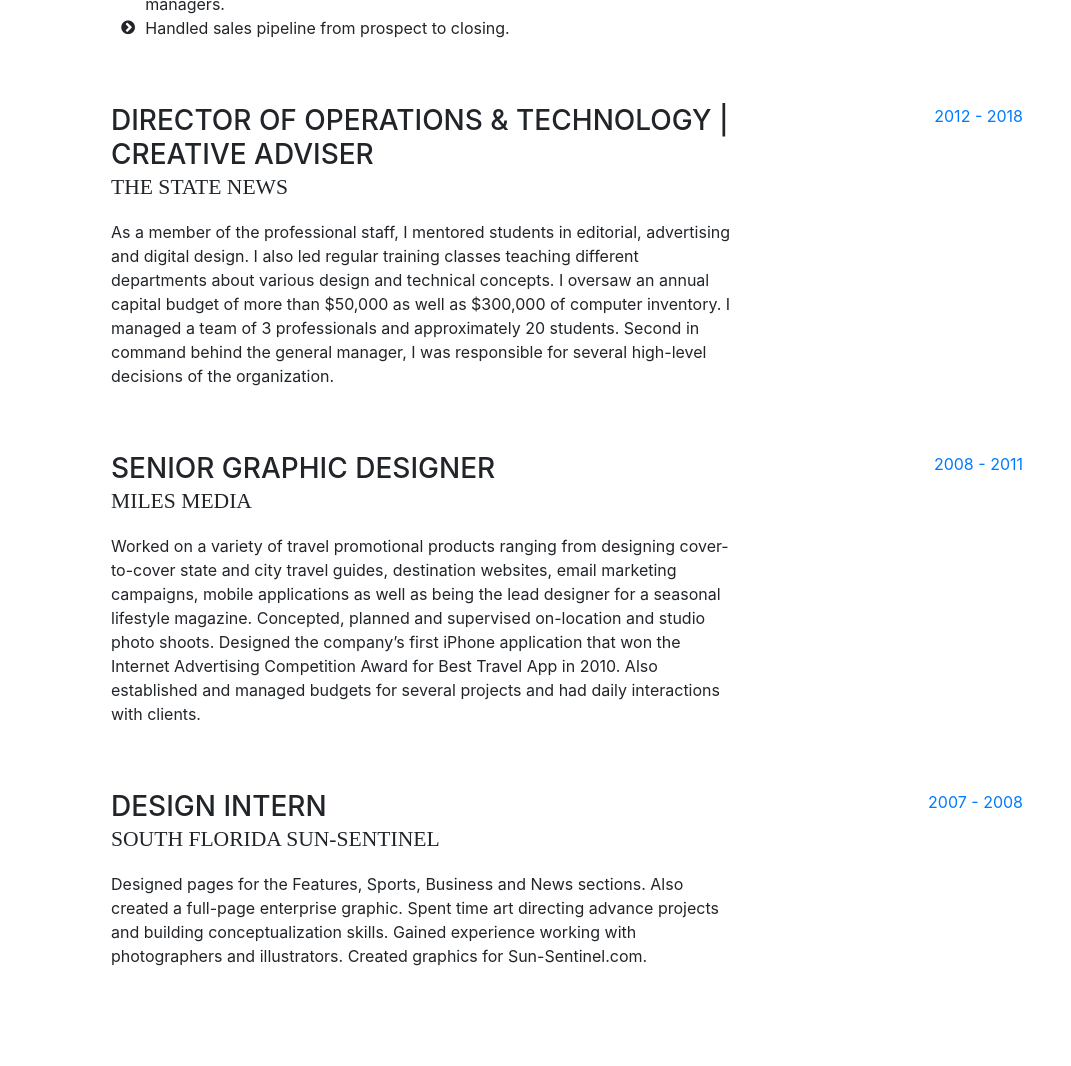
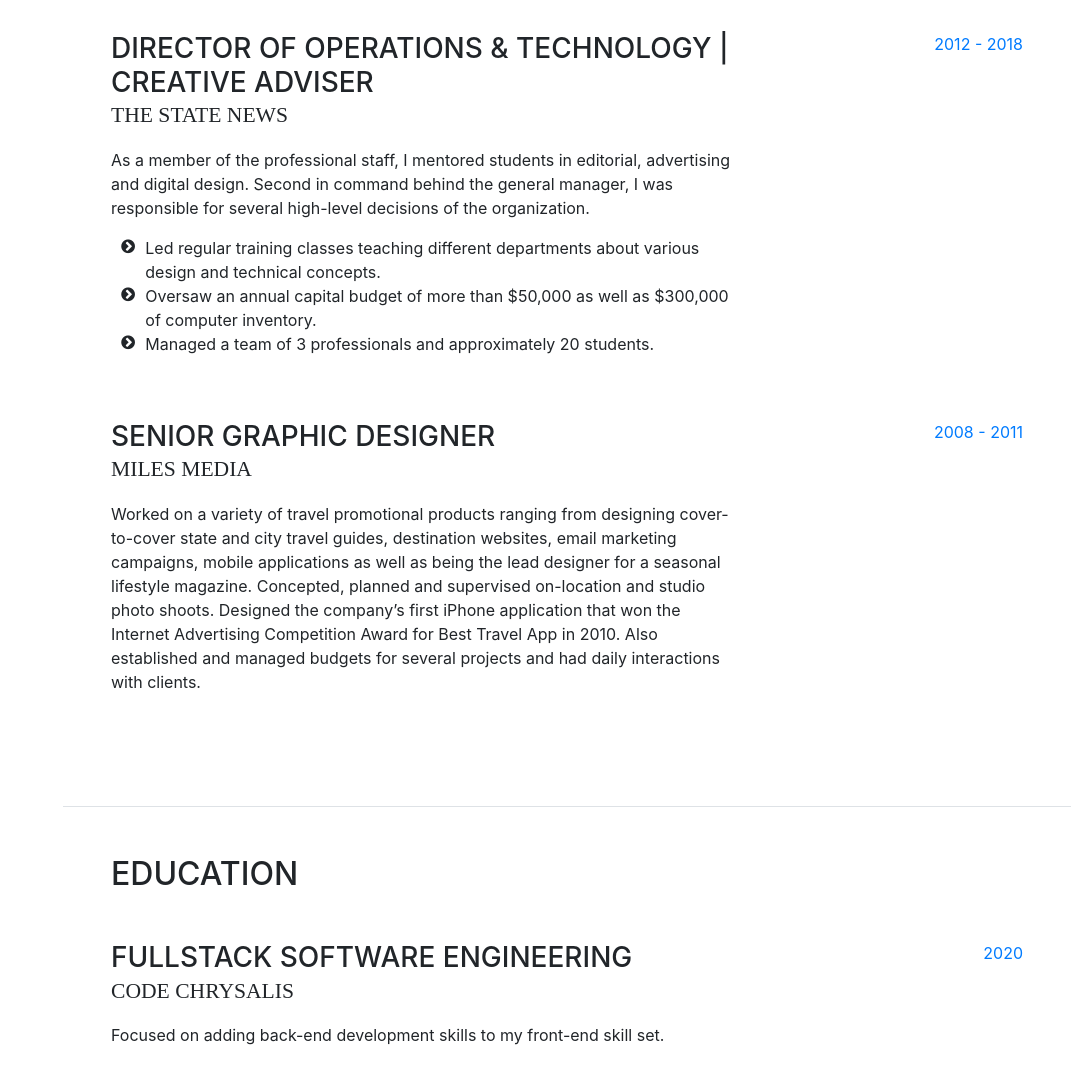
Before and after one commit to travisricks/travisricks.com, a website with bundled scripts: page index.html in a window 1280 px wide. Shown: the part 2483-3549 px from the top of the page, without its empty margins (209-1280 px from the left). Built offline with nearby package versions, Linux system fonts and the light colour scheme; a web font is replaced by a local one.

Commit message:
update resume

```diff
--- a/index.html
+++ b/index.html
@@ -391,12 +391,7 @@
               <p>
                 Led all operational decisions for the startup digital agency
                 inside of The State News. SNworks builds and manages websites
-                and workflow solutions for various media organizations around
-                the United States. In addition to being the main contact for
-                clients, I also led the UI and UX design, and front-end
-                development of our software apps and client websites. I was
-                responsible for making sure projects were completed on time and
-                on budget as well as overall profitability.
+                and workflow solutions for various media organizations.
               </p>
               <ul class="fa-ul">
                 <li>
@@ -450,15 +445,27 @@
               <div class="subheading mb-3">The State News</div>
               <p>
                 As a member of the professional staff, I mentored students in
-                editorial, advertising and digital design. I also led regular
-                training classes teaching different departments about various
-                design and technical concepts. I oversaw an annual capital
-                budget of more than $50,000 as well as $300,000 of computer
-                inventory. I managed a team of 3 professionals and approximately
-                20 students. Second in command behind the general manager, I was
-                responsible for several high-level decisions of the
-                organization.
+                editorial, advertising and digital design. Second in command
+                behind the general manager, I was responsible for several
+                high-level decisions of the organization.
               </p>
+              <ul class="fa-ul">
+                <li>
+                  <i class="fa-li fa fa-chevron-circle-right"></i>
+                  Led regular training classes teaching different departments
+                  about various design and technical concepts.
+                </li>
+                <li>
+                  <i class="fa-li fa fa-chevron-circle-right"></i>
+                  Oversaw an annual capital budget of more than $50,000 as well
+                  as $300,000 of computer inventory.
+                </li>
+                <li>
+                  <i class="fa-li fa fa-chevron-circle-right"></i>
+                  Managed a team of 3 professionals and approximately 20
+                  students.
+                </li>
+              </ul>
             </div>
             <div class="resume-date text-md-right">
               <span class="text-primary">2012 - 2018</span>
@@ -484,24 +491,6 @@
             </div>
             <div class="resume-date text-md-right">
               <span class="text-primary">2008 - 2011</span>
-            </div>
-          </div>
-
-          <div class="resume-item d-flex flex-column flex-md-row mb-5">
-            <div class="resume-content mr-auto">
-              <h3 class="mb-0">Design Intern</h3>
-              <div class="subheading mb-3">South Florida Sun-Sentinel</div>
-              <p>
-                Designed pages for the Features, Sports, Business and News
-                sections. Also created a full-page enterprise graphic. Spent
-                time art directing advance projects and building
-                conceptualization skills. Gained experience working with
-                photographers and illustrators. Created graphics for
-                Sun-Sentinel.com.
-              </p>
-            </div>
-            <div class="resume-date text-md-right">
-              <span class="text-primary">2007 - 2008</span>
             </div>
           </div>
         </div>
@@ -651,11 +640,13 @@
           <ul class="fa-ul mb-0">
             <li>
               <i class="fa-li fa fa-trophy text-warning"></i>
-              Adviser to students who won multiple ACP, CMBAM, and SPJ awards
+              Adviser to students who won multiple media association awards
+              <br />(Associated Collegiate Press, College Media Business and
+              Advertising Managers, and Society of Professional Journalists)
             </li>
             <li>
               <i class="fa-li fa fa-trophy text-warning"></i>
-              Various ADDY awards
+              Various American Advertising Awards (ADDY) awards for design
             </li>
             <li>
               <i class="fa-li fa fa-trophy text-warning"></i>
```
